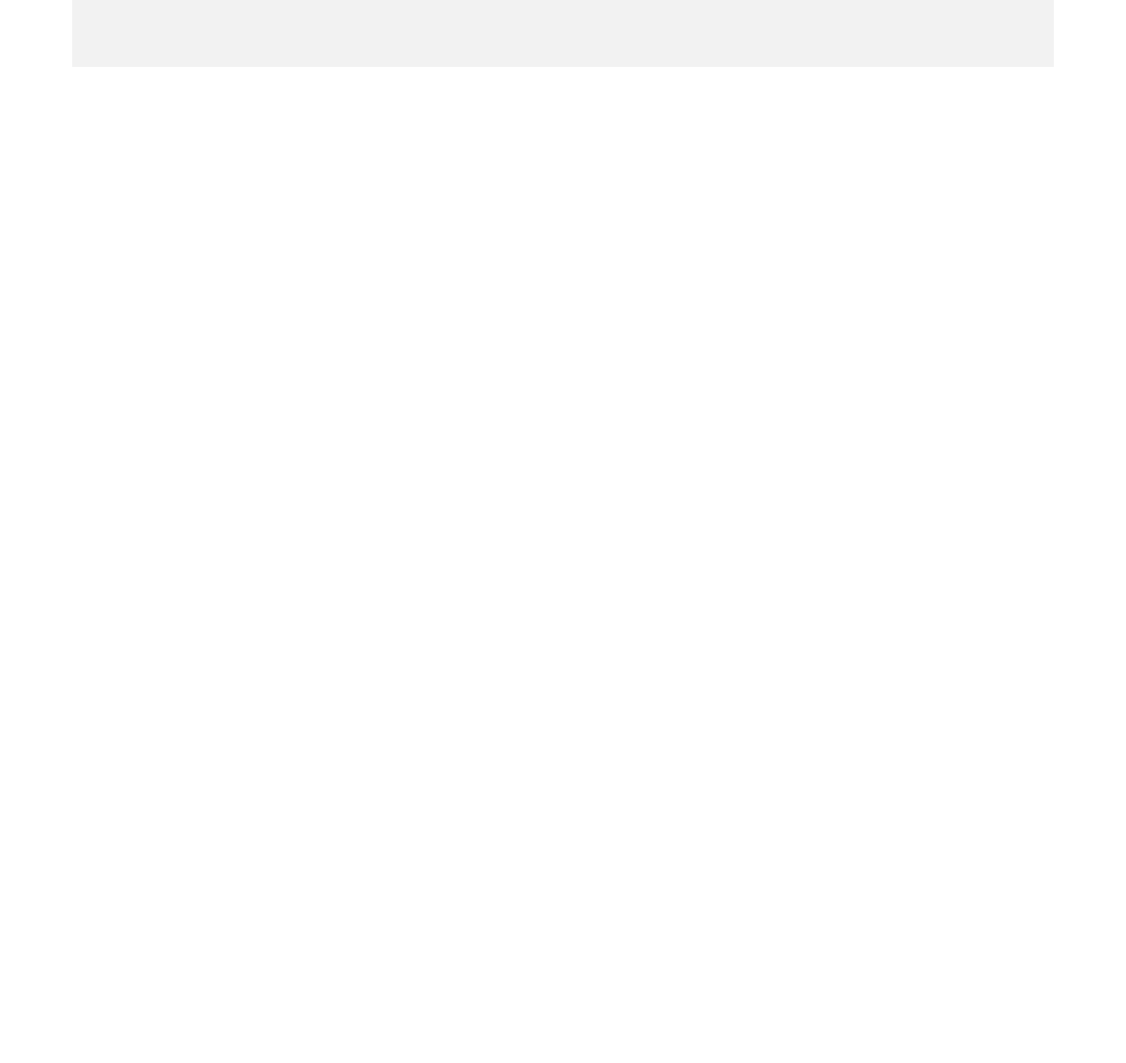
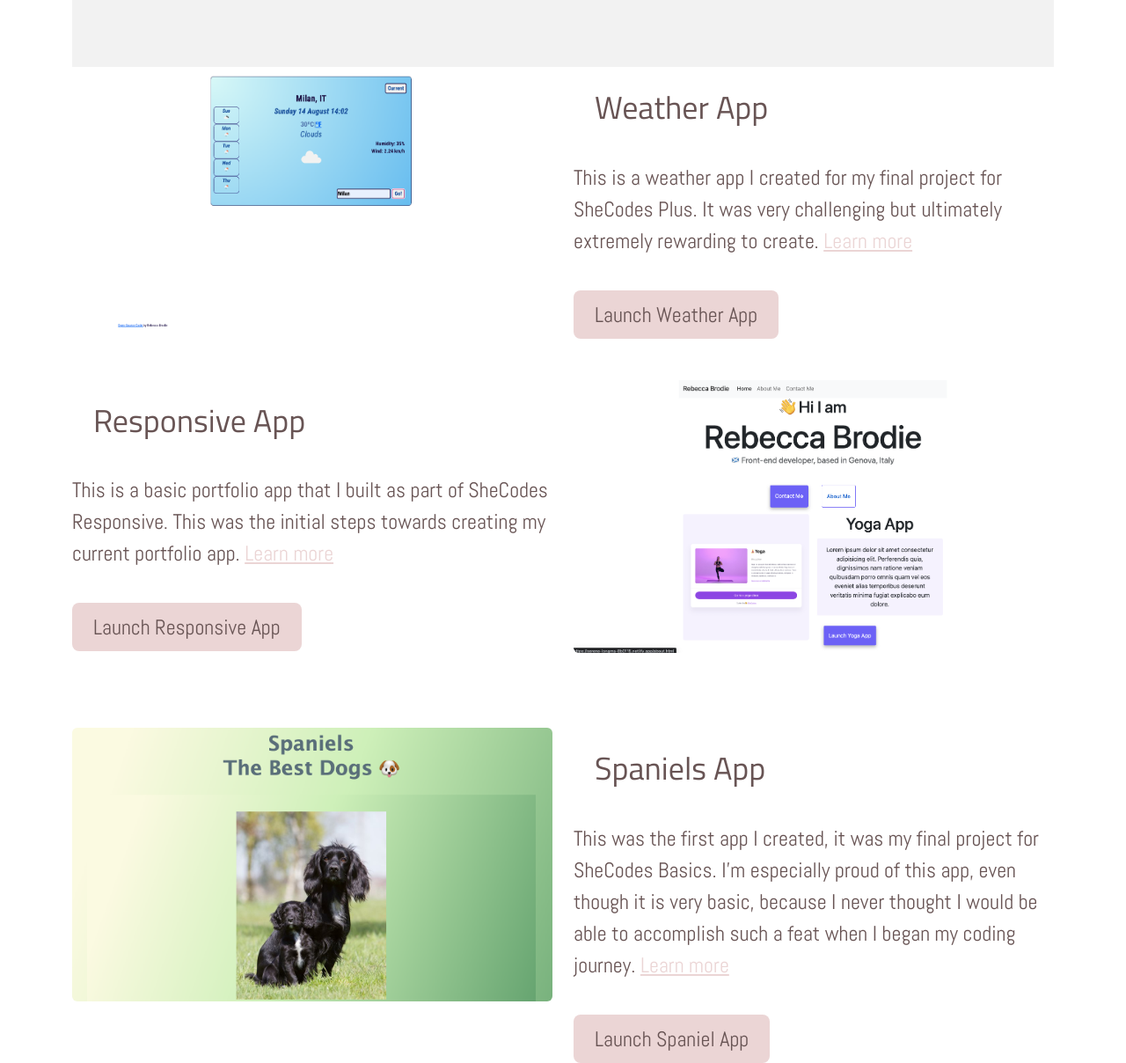
Before and after one commit to brodie96/portfolio-project, a plain HTML site: page index.html in a window 1280 px wide. Shown: the part 500-1708 px from the top of the page at 88% size. Before the commit the page ends 800 px from the top, so only its background shows below. Drawn offline with nearby package versions, Linux system fonts and the light colour scheme.

Commit message:
homepage content and css

```diff
--- a/index.html
+++ b/index.html
@@ -40,6 +40,85 @@
         <h2>Front-end Developer based in Genova, Italy 🇮🇹</h2>
         <a href="#" class="btn">Contact me</a>
       </div>
+      <div class="row">
+        <div class="col-md-6">
+          <img
+            src="images/weather-app.png"
+            class="img-fluid rounded"
+            id="weather"
+            alt="weather app display"
+          />
+        </div>
+        <div class="col-md-6">
+          <h2 class="mb-3">Weather App</h2>
+          <p>
+            This is a weather app I created for my final project for SheCodes
+            Plus. It was very challenging but ultimately extremely rewarding to
+            create.
+            <a href="#" class="learn-more" title="learn more weather"
+              >Learn more</a
+            >
+          </p>
+          <div class="mt-5">
+            <a href="#" class="primary-link" title="Weather App"
+              >Launch Weather App</a
+            >
+          </div>
+        </div>
+      </div>
+      <div class="row mt-5">
+        <div class="col-md-6">
+          <h2 class="mb-3">Responsive App</h2>
+          <p>
+            This is a basic portfolio app that I built as part of SheCodes
+            Responsive. This was the initial steps towards creating my current
+            portfolio app.
+            <a href="#" class="learn-more" title="learn more responsive"
+              >Learn more</a
+            >
+          </p>
+          <div class="mb-5 mt-5">
+            <a href="#" class="primary-link" title="Responsive App"
+              >Launch Responsive App</a
+            >
+          </div>
+        </div>
+        <div class="col-md-6">
+          <img
+            src="images/responsive.png"
+            class="img-fluid rounded"
+            id="responsive"
+            alt="responsive app display"
+          />
+        </div>
+      </div>
+      <div class="row mt-5">
+        <div class="col-md-6">
+          <img
+            src="images/spaniels.png"
+            class="img-fluid rounded"
+            id="spaniels"
+            alt="spaniels app display"
+          />
+        </div>
+        <div class="col-md-6">
+          <h2 class="mb-3">Spaniels App</h2>
+          <p>
+            This was the first app I created, it was my final project for
+            SheCodes Basics. I'm especially proud of this app, even though it is
+            very basic, because I never thought I would be able to accomplish
+            such a feat when I began my coding journey.
+            <a href="#" class="learn-more" title="learn more spaniel"
+              >Learn more</a
+            >
+          </p>
+          <div class="mt-5">
+            <a href="#" class="primary-link" title="Spaniel App"
+              >Launch Spaniel App</a
+            >
+          </div>
+        </div>
+      </div>
     </div>
   </body>
 </html>
--- a/styles/style.css
+++ b/styles/style.css
@@ -47,3 +47,27 @@ p {
   color: var(--main-font-color);
   transition: 0.7ms;
 }
+
+.primary-link {
+  background-color: var(--secondary-bg-color);
+  color: var(--secondary-font-color);
+  font-family: var(--secondary-font-family);
+  font-size: 24px;
+  padding: 12px 24px;
+  border-radius: 8px;
+  text-decoration: none;
+}
+
+.primary-link:hover {
+  background-color: var(--main-bg-color);
+  border: 2px solid var(--main-font-color);
+  color: var(--main-font-color);
+  transition: 0.7ms;
+}
+
+.learn-more {
+  color: var(--secondary-bg-color);
+}
+.learn-more:hover {
+  color: var(--main-font-color);
+}
```
